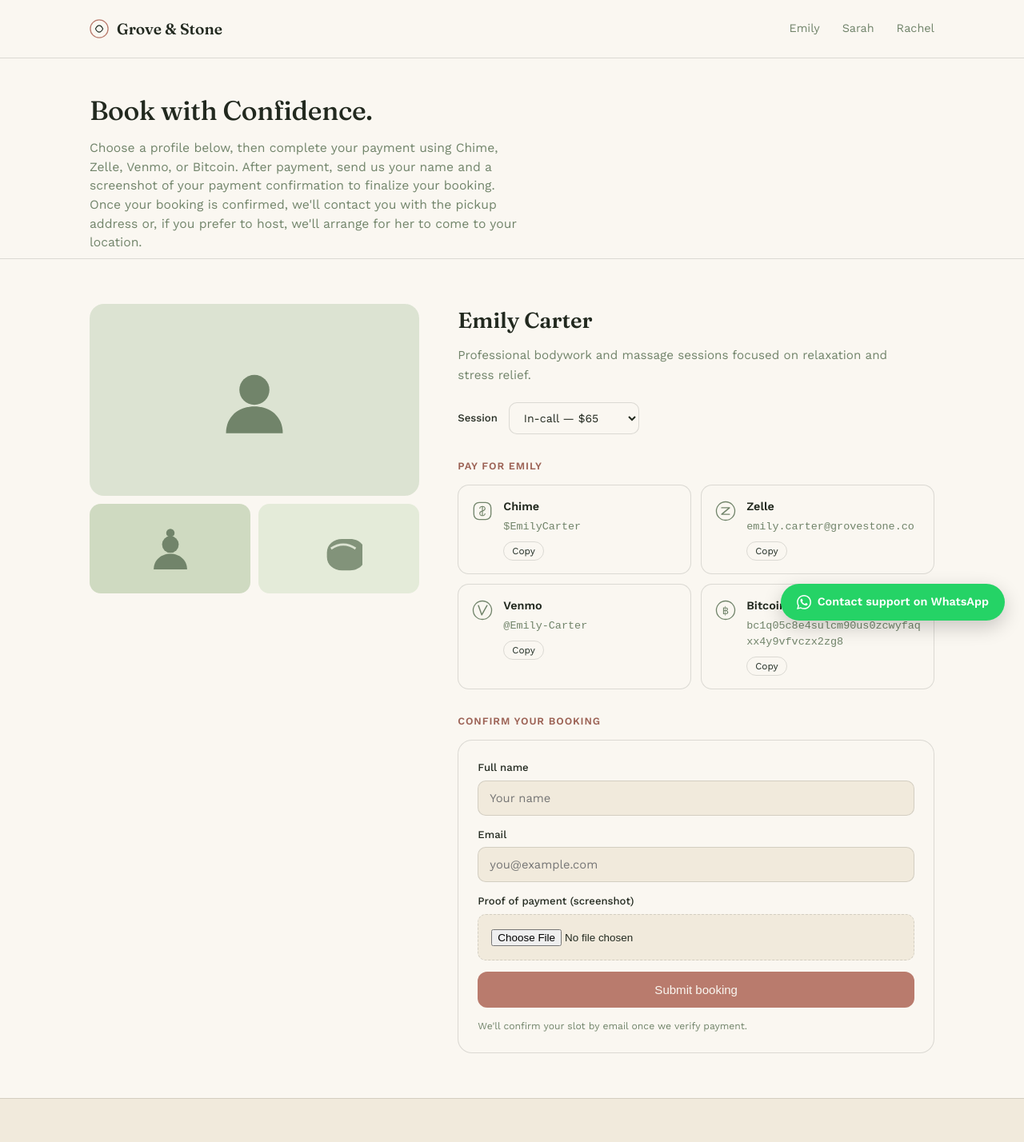
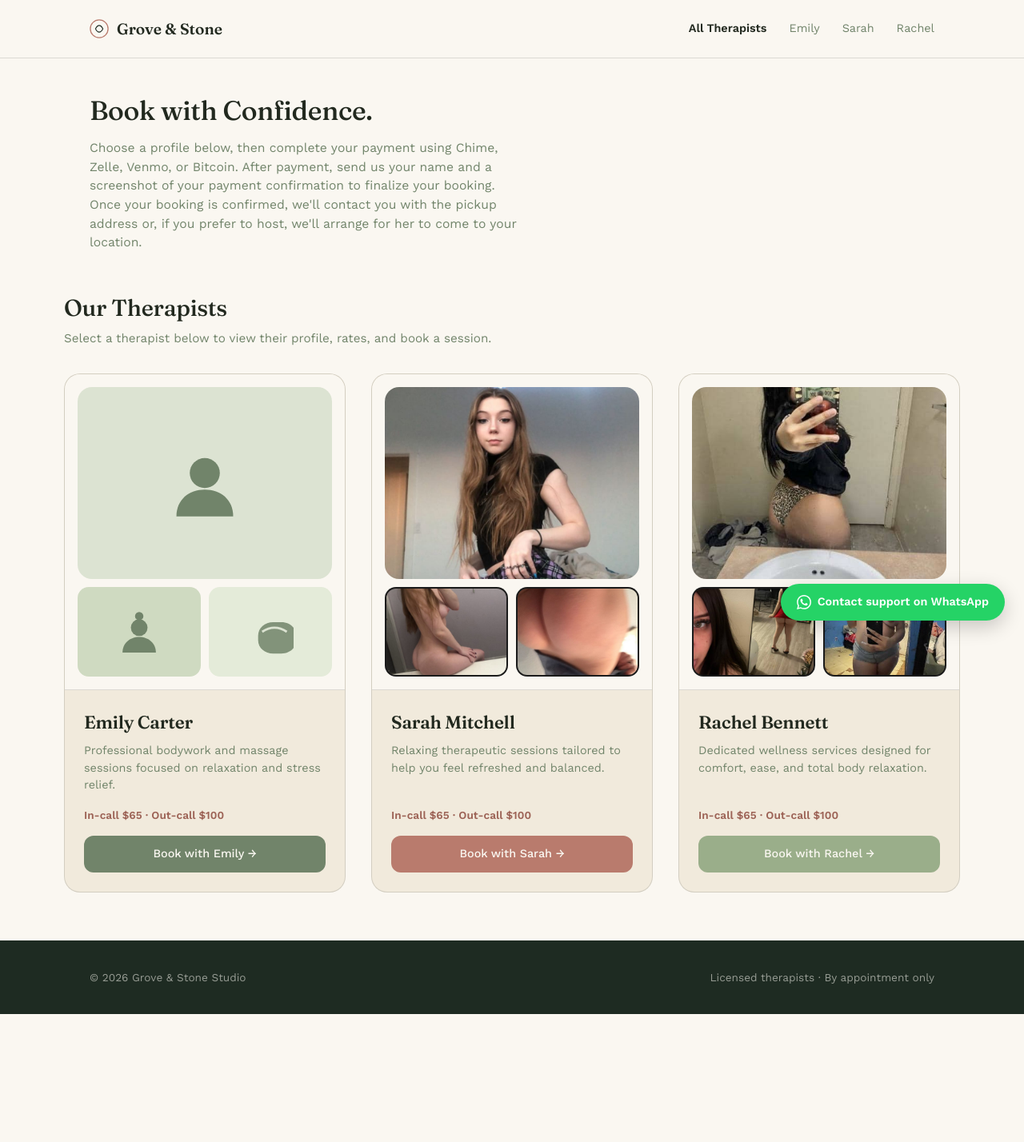
Before and after one commit to ephraim2k2/bookings, a React (Vite) app: page / in a window 1280 px wide. Shown: the top 1428 px of the page at 80% size. After the commit the page ends 1268 px from the top, so only its background shows below. Built offline with nearby package versions, Linux system fonts and the light colour scheme.

Commit message:
indi updates

```diff
--- a/src/App.jsx
+++ b/src/App.jsx
@@ -1,18 +1,49 @@
+import { useState, useEffect } from 'react'
 import Nav from './components/Nav'
 import PageHead from './components/PageHead'
+import HomePage from './components/HomePage'
 import TherapistProfile from './components/TherapistProfile'
 import Footer from './components/Footer'
 import WhatsAppBtn from './components/WhatsAppBtn'
 import { therapists } from './data/therapists'
 
+function getRouteFromHash() {
+  const hash = window.location.hash.replace('#/', '').replace('#', '')
+  return hash || 'home'
+}
+
 function App() {
+  const [currentRoute, setCurrentRoute] = useState(getRouteFromHash)
+
+  useEffect(() => {
+    const handleHashChange = () => {
+      setCurrentRoute(getRouteFromHash())
+    }
+    window.addEventListener('hashchange', handleHashChange)
+    return () => window.removeEventListener('hashchange', handleHashChange)
+  }, [])
+
+  const navigateTo = (route) => {
+    window.location.hash = `#/${route === 'home' ? '' : route}`
+    setCurrentRoute(route)
+    window.scrollTo({ top: 0, behavior: 'smooth' })
+  }
+
+  const selectedTherapist = therapists.find((t) => t.id === currentRoute)
+
   return (
     <>
-      <Nav />
-      <PageHead />
-      {therapists.map((therapist) => (
-        <TherapistProfile key={therapist.id} therapist={therapist} />
-      ))}
+      <Nav currentRoute={currentRoute} onNavigate={navigateTo} />
+
+      {currentRoute === 'home' || !selectedTherapist ? (
+        <>
+          <PageHead />
+          <HomePage onSelectTherapist={navigateTo} />
+        </>
+      ) : (
+        <TherapistProfile therapist={selectedTherapist} onBack={() => navigateTo('home')} />
+      )}
+
       <Footer />
       <WhatsAppBtn className="whatsapp-float" label="Contact support on WhatsApp" />
     </>
--- /dev/null
+++ b/src/components/HomePage.jsx
@@ -0,0 +1,39 @@
+import { therapists } from '../data/therapists'
+import Gallery from './Gallery'
+
+export default function HomePage({ onSelectTherapist }) {
+  return (
+    <div className="wrap home-directory">
+      <div className="directory-head">
+        <h2>Our Therapists</h2>
+        <p>Select a therapist below to view their profile, rates, and book a session.</p>
+      </div>
+
+      <div className="therapist-cards-grid">
+        {therapists.map((t) => (
+          <div key={t.id} className="therapist-card">
+            <div className="card-gallery-wrapper">
+              <Gallery accent={t.accent} gallery={t.gallery} />
+            </div>
+            <div className="card-body">
+              <h3 className="card-name">{t.name}</h3>
+              <p className="card-desc">{t.desc}</p>
+              <div className="card-rates">In-call $65 · Out-call $100</div>
+              <a
+                href={`#/${t.id}`}
+                onClick={(e) => {
+                  e.preventDefault()
+                  onSelectTherapist(t.id)
+                }}
+                className="view-profile-btn"
+                style={{ background: t.accent }}
+              >
+                Book with {t.name.split(' ')[0]} →
+              </a>
+            </div>
+          </div>
+        ))}
+      </div>
+    </div>
+  )
+}
--- a/src/components/Nav.jsx
+++ b/src/components/Nav.jsx
@@ -1,10 +1,16 @@
 import { therapists } from '../data/therapists'
 
-export default function Nav() {
+export default function Nav({ currentRoute, onNavigate }) {
+  const isIndividualPage = currentRoute && currentRoute !== 'home'
+
   return (
     <nav>
       <div className="wrap">
-        <div className="logo">
+        <div
+          className="logo"
+          style={{ cursor: isIndividualPage ? 'default' : 'pointer' }}
+          onClick={() => !isIndividualPage && onNavigate('home')}
+        >
           <svg className="logo-mark" viewBox="0 0 26 26" fill="none">
             <circle cx="13" cy="13" r="12" stroke="#B97B6D" strokeWidth="1.4" />
             <path
@@ -15,13 +21,33 @@
           </svg>
           Grove &amp; Stone
         </div>
-        <div className="navlinks">
-          {therapists.map((t) => (
-            <a key={t.id} href={`#${t.id}`}>
-              {t.name.split(' ')[0]}
+        {!isIndividualPage && (
+          <div className="navlinks">
+            <a
+              href="#/"
+              className={currentRoute === 'home' ? 'active-nav' : ''}
+              onClick={(e) => {
+                e.preventDefault()
+                onNavigate('home')
+              }}
+            >
+              All Therapists
             </a>
-          ))}
-        </div>
+            {therapists.map((t) => (
+              <a
+                key={t.id}
+                href={`#/${t.id}`}
+                className={currentRoute === t.id ? 'active-nav' : ''}
+                onClick={(e) => {
+                  e.preventDefault()
+                  onNavigate(t.id)
+                }}
+              >
+                {t.name.split(' ')[0]}
+              </a>
+            ))}
+          </div>
+        )}
       </div>
     </nav>
   )
--- a/src/components/TherapistProfile.jsx
+++ b/src/components/TherapistProfile.jsx
@@ -17,8 +17,9 @@
   )
 
   return (
-    <section className={`profile${tint ? ' tint' : ''}`} id={id}>
-      <div className="wrap profile-grid">
+    <section className={`profile standalone-page${tint ? ' tint' : ''}`} id={id}>
+      <div className="wrap">
+        <div className="profile-grid">
           <Gallery accent={accent} gallery={gallery} />
 
           <div>
@@ -61,6 +62,7 @@
             <BookingForm therapistName={name.split(' ')[0]} sessionType={selectedSession} idPrefix={id} />
           </div>
         </div>
+      </div>
     </section>
   )
 }
--- a/src/index.css
+++ b/src/index.css
@@ -179,3 +179,63 @@
   .whatsapp-float span { display: none; }
   .whatsapp-float { padding: 14px; border-radius: 50%; bottom: 16px; right: 16px; }
 }
+
+/* ---------- MULTI-PAGE DIRECTORY & ROUTING ---------- */
+.active-nav {
+  color: var(--ink) !important;
+  font-weight: 600;
+}
+.home-directory {
+  padding: 40px 0 60px;
+}
+.directory-head {
+  margin-bottom: 32px;
+}
+.directory-head h2 {
+  font-size: 1.8rem; font-weight: 500;
+}
+.directory-head p {
+  color: var(--sage-dim); margin-top: 6px; font-size: 0.95rem;
+}
+.therapist-cards-grid {
+  display: grid; grid-template-columns: repeat(auto-fit, minmax(300px, 1fr)); gap: 32px;
+}
+.therapist-card {
+  background: var(--sand); border: 1px solid var(--line); border-radius: 20px;
+  overflow: hidden; display: flex; flex-direction: column; transition: transform 0.2s ease, box-shadow 0.2s ease;
+}
+.therapist-card:hover {
+  transform: translateY(-4px); box-shadow: 0 12px 28px rgba(0,0,0,0.08);
+}
+.card-gallery-wrapper {
+  padding: 16px; background: var(--cream); border-bottom: 1px solid var(--line);
+}
+.card-body {
+  padding: 24px; display: flex; flex-direction: column; flex-grow: 1;
+}
+.card-name {
+  font-family: 'Fraunces', serif; font-size: 1.4rem; font-weight: 600;
+}
+.card-desc {
+  color: var(--sage-dim); font-size: 0.9rem; margin-top: 8px; flex-grow: 1; line-height: 1.5;
+}
+.card-rates {
+  font-size: 0.85rem; font-weight: 600; color: var(--clay-dark); margin: 16px 0;
+}
+.view-profile-btn {
+  display: inline-block; text-align: center; color: var(--cream); text-decoration: none;
+  padding: 12px 18px; border-radius: 12px; font-weight: 500; font-size: 0.9rem;
+  transition: opacity 0.2s ease;
+}
+.view-profile-btn:hover {
+  opacity: 0.9;
+}
+.back-link-btn {
+  background: transparent; border: 1px solid var(--line); color: var(--forest);
+  padding: 8px 16px; border-radius: 100px; font-size: 0.86rem; font-weight: 500;
+  cursor: pointer; font-family: 'Work Sans', sans-serif; margin-bottom: 24px;
+  transition: background-color 0.2s ease;
+}
+.back-link-btn:hover {
+  background: var(--sand);
+}
```
Lines whose indentation alone changed are shown as unchanged.
